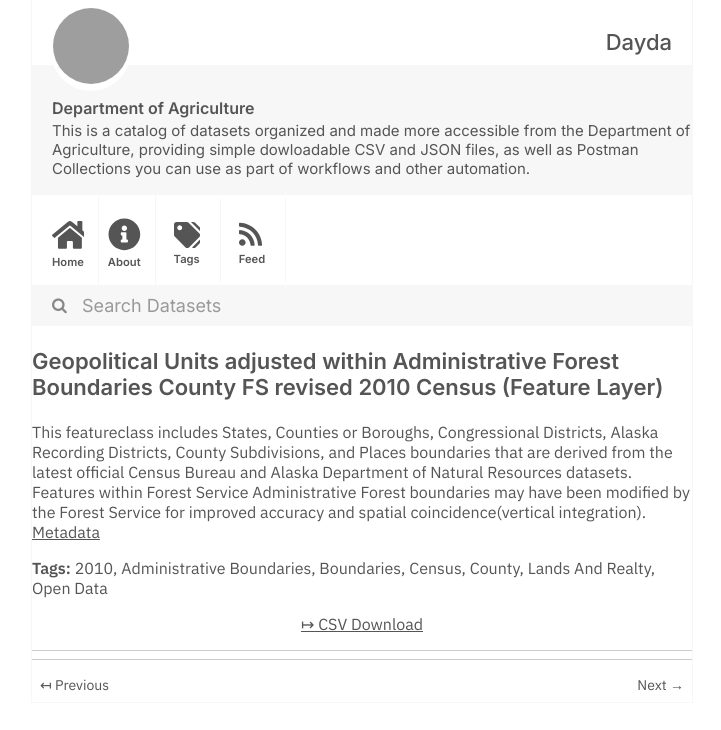
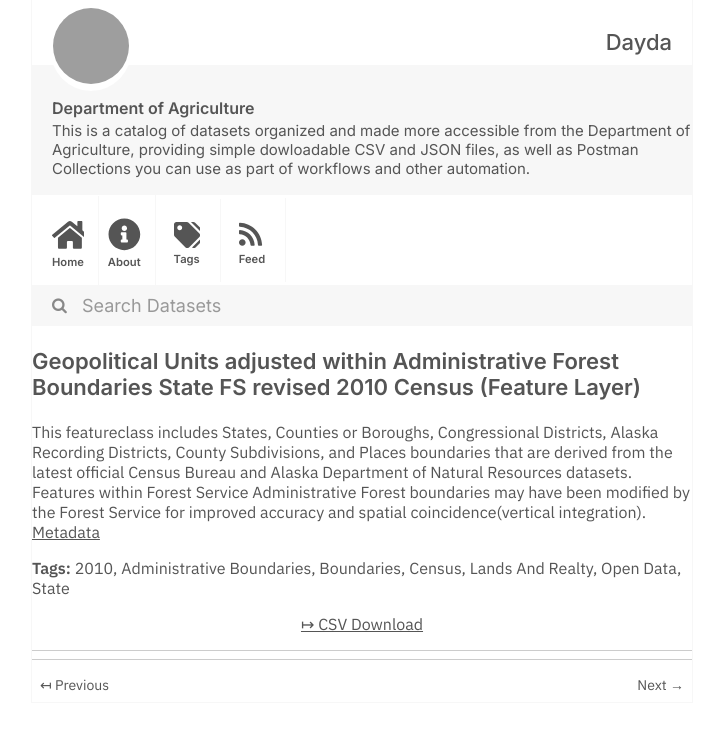
Before and after one commit to dayda-entities/department-of-agriculture, a Jekyll site: the page built from _posts/2020-12-03-geopolitical-units-adjusted-wi.md, in a window 1280 px wide, cut to the strip 0-730 px from the top of the page. Shown: the whole strip, without its empty margins (278-999 px from the left). Built offline with Jekyll 4.4.1, drawn with Linux system fonts in a browser that asks for light colours; grey boxes are pictures that could not be loaded.

```diff
--- a/_posts/2020-12-03-geopolitical-units-adjusted-wi.md
+++ b/_posts/2020-12-03-geopolitical-units-adjusted-wi.md
@@ -1,9 +1,9 @@
 ---
 title: >-
-  Geopolitical Units adjusted within Administrative Forest Boundaries County FS
+  Geopolitical Units adjusted within Administrative Forest Boundaries State FS
   revised 2010 Census (Feature Layer)
-created: '2020-12-03T20:27:16.655408'
-modified: '2021-05-14T15:17:43.530358'
+created: '2020-12-03T20:27:17.250382'
+modified: '2021-05-14T15:17:53.831748'
 state: active
 type: dataset
 tags:
@@ -11,12 +11,12 @@ tags:
   - Administrative Boundaries
   - Boundaries
   - Census
-  - County
   - Lands And Realty
   - Open Data
+  - State
 groups: []
 csv_url: >-
-  https://data-usfs.hub.arcgis.com/datasets/9248aea543dd4ef0833680d136fe8496_1.csv?outSR=%7B%22latestWkid%22%3A4269%2C%22wkid%22%3A4269%7D
+  https://data-usfs.hub.arcgis.com/datasets/2f3d78a6df9c4b219d8903840057e103_0.csv?outSR=%7B%22latestWkid%22%3A4269%2C%22wkid%22%3A4269%7D
 json_url: ''
 layout: post
 
```
